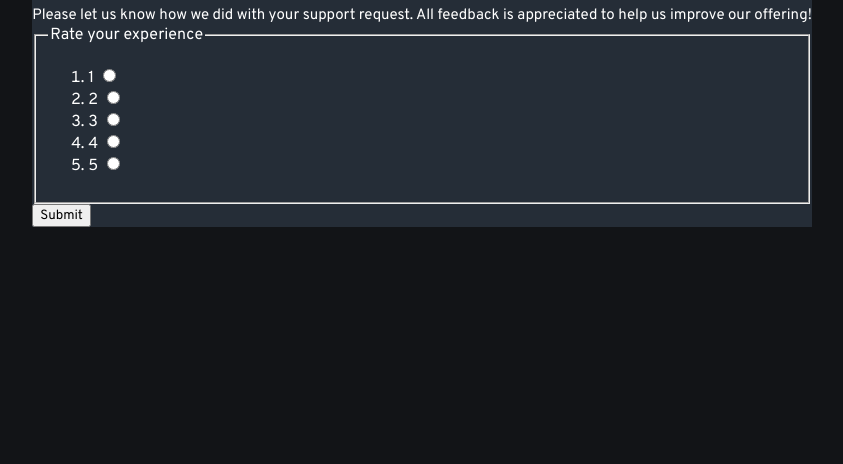
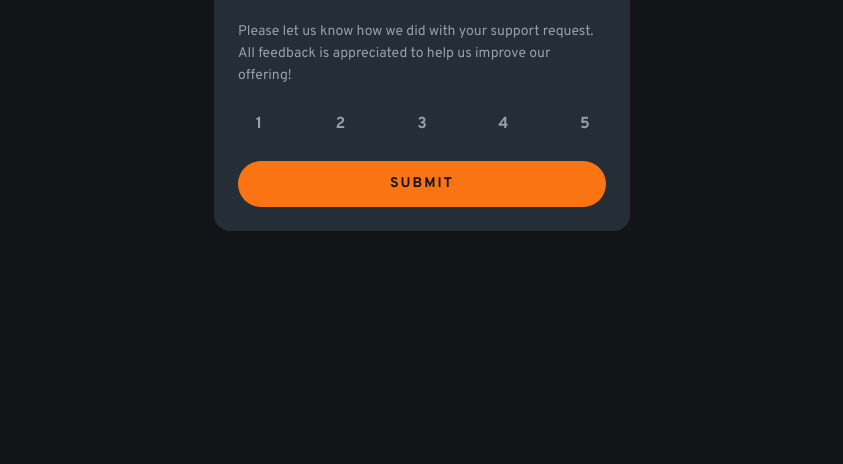
Before and after one commit to JesuSaid/Interactive-rating-component, a plain HTML site: page index.html in a window 1280 px wide. Shown: the part 336-800 px from the top of the page, without its empty margins (218-1061 px from the left). Drawn offline with Linux system fonts and the light colour scheme.

Commit message:
feat(ui): style rating form and interaction states.
- Add card spacing, circular rating labels, and submit button styles.
- Show selected, hover, and keyboard focus states.

```diff
--- a/index.html
+++ b/index.html
@@ -40,7 +40,7 @@
             </li>
           </ol>
         </fieldset>
-        <button class="rating__submit" type="submit">Submit</button>
+        <button class="rating__submit" type="submit">SUBMIT</button>
       </form>
     </div>
 
--- a/styles.css
+++ b/styles.css
@@ -5,6 +5,7 @@
     --color-surface: hsl(213, 19%, 18%);
     --color-text-muted: hsl(217, 12%, 63%);
     --color-title: hsl(0, 100%, 100%);
+    --color-control: hsl(210, 19%, 18%);
 }
 
 *, *::before, *::after {
@@ -20,17 +21,135 @@ body {
     font-family: var(--font-family-base);
     color: var(--color-title);
     background-color: var(--color-background);
+    padding: 1.5rem;
 }
 
 .main {
     background-color: var(--color-surface);
+    padding: 1.5rem;
+    max-width: 26rem;
+    width: 100%;
+    border-radius: 1rem;
+}
+
+.rating > img {
+    background-color: var(--color-control);
+    border-radius: 50%;
+    padding: 0.5rem;
+}
+
+.title {
+    margin: 0;
+    font-size: 1.5rem;
+    padding-block: 1rem;
 }
 
 .text {
     margin: 0;
-    font-size: 0.9375rem;
+    font-size: 0.875rem;
+    color: var(--color-text-muted);
+    line-height: 1.5714;
+}
+
+.rating__description {
+    text-align: start;
+}
+
+fieldset {
+    border: none;
+    padding: 0;
+    margin: 0;
+    padding-block: 1rem;
+}
+
+legend {
+    position: absolute;
+    width: 1px;
+    height: 1px;
+    padding: 0;
+    margin: -1px;
+    overflow: hidden;
+    clip: rect(0, 0, 0, 0);
+    white-space: nowrap;
+    border: 0;
+}
+
+.rating__options {
+    display: flex;
+    list-style: none;
+    padding: 0;
+    margin: 0;
+    justify-content: space-between;
+}
+
+.rating__pick {
+    display: grid;
+    grid-template-columns: 1fr;
+    grid-template-rows: 1fr;
+    text-align: center;
+    justify-content: center;
+}
+
+.rating__label {
+    grid-column: 1;
+    grid-row: 1;
+    display: flex;
+    align-items: center;
+    justify-content: center;
+    width: 2.625rem;
+    height: 2.625rem;
+    border-radius: 50%;
+    background-color: var(--color-control);
+    color: var(--color-text-muted);
+    font-weight: 700;
+}
+
+.rating__label:hover {
+    background-color: var(--color-accent);
+    color: var(--color-surface);
+}
+
+.rating__pick:has(.rating__input:checked) .rating__label {
+    background-color: var(--color-title);
+    color: var(--color-surface);
+}
+
+.rating__pick:has(.rating__input:focus-visible) .rating__label {
+    outline: 2px solid var(--color-title);
+    outline-offset: 0.2rem;
+}
+
+.rating__input {
+    grid-column: 1;
+    grid-row: 1;
+    position: absolute;
+    overflow: hidden;
+    clip: rect(0, 0, 0, 0);
+    white-space: nowrap;
 }
 
 .rating__submit {
     font-family: inherit;
+    background-color: var(--color-accent);
+    border: none;
+    display: flex;
+    margin: auto;
+    inline-size: 100%;
+    padding-block: 0.75rem;
+    line-height: 1.375rem;
+    border-radius: 1.5rem;
+    font-weight: 700;
+    letter-spacing: 0.125rem;
+    justify-content: center;
+    font-size: 0.875rem;
+    color: var(--color-background);
 }
+
+.rating__submit:hover {
+    background-color: var(--color-title);
+}
+
+.rating__submit:focus-visible {
+    outline: 2px solid var(--color-title);
+    outline-offset: 0.2rem;
+}
```
